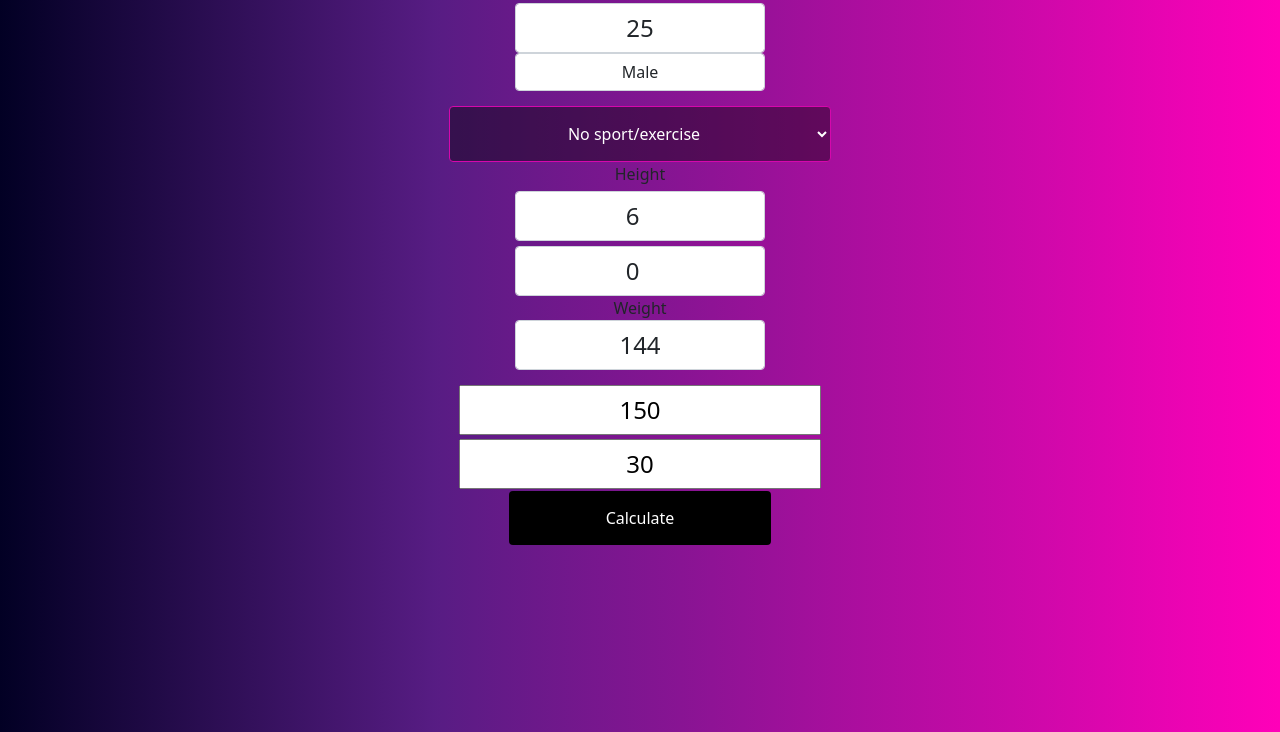
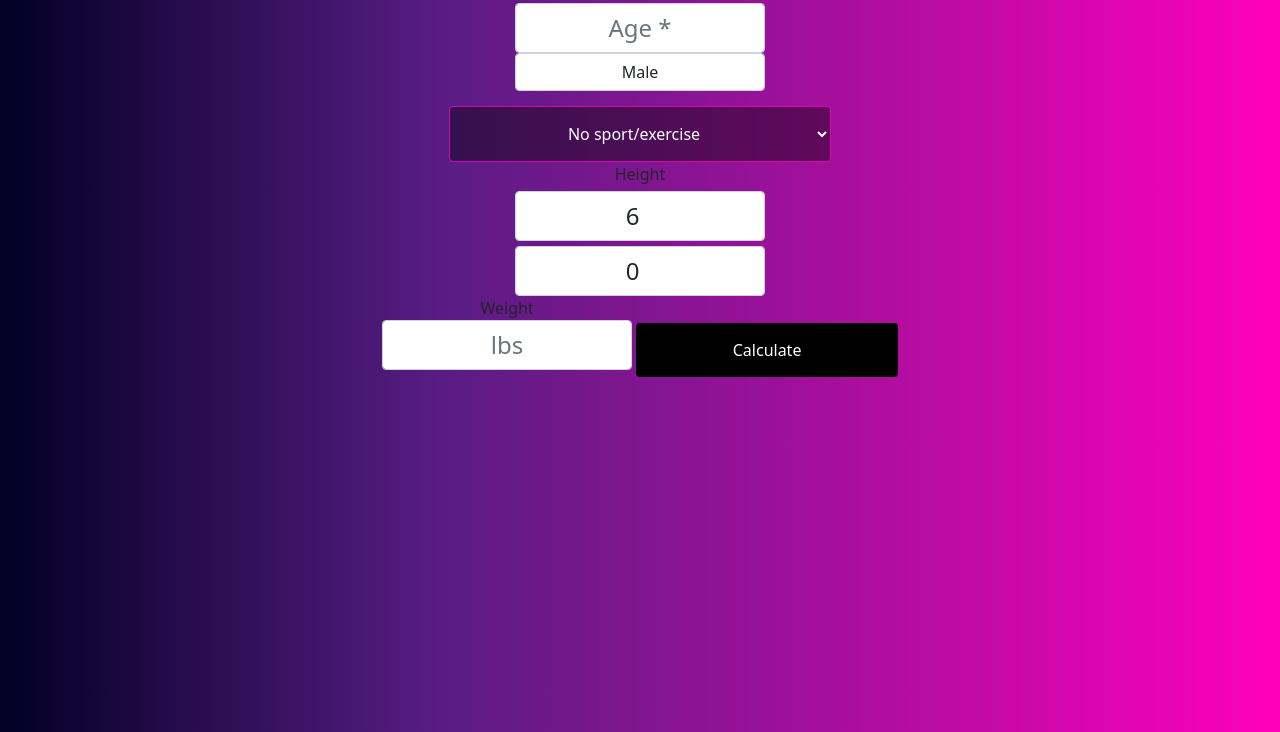
Before and after one commit to ensured/helth, a plain HTML site: page index.html in a window 1280 px wide. Shown: the part 68-800 px from the top of the page. Drawn offline with nearby package versions, Linux system fonts and the light colour scheme.

Commit message:
Update index.html

```diff
--- a/index.html
+++ b/index.html
@@ -95,7 +95,7 @@
 <body>
     <div>
         <h1>Health tracker</h1>
-        <input type="text" placeholder="Age *" class="form-control " id="kbmr-age" value="25">
+        <input type="text" placeholder="Age *" class="form-control " id="kbmr-age">
         <select class="form-control" id="kbmr-gender" required="" value="Male">
             <option >Gender *</option>
             <option selected="selected" value="Male">Male</option>
@@ -119,18 +119,18 @@
     </div>
 
     <label>Weight
-        <input type="text" placeholder="lbs" id='weight' class="form-control" value="144">
+        <input type="text" placeholder="lbs" id='weight' class="form-control">
         </div>
         </label>
     </div>
-
+    <!--
     <div id="other-app">
-        <input type="text" placeholder="desired weight" id="desired_weight" value="150">
+        <input type="text" placeholder="desired weight" id="desired_weight">
         <br>
         <input type="text" placeholder="amount of days" id="amount_days" value="30">
         <br>
 
-    </div>
+    </div> -->
 
     <button id="calculate" class="btn btn-outline-success my-2 my-lg-0">Calculate</button>
 
```
